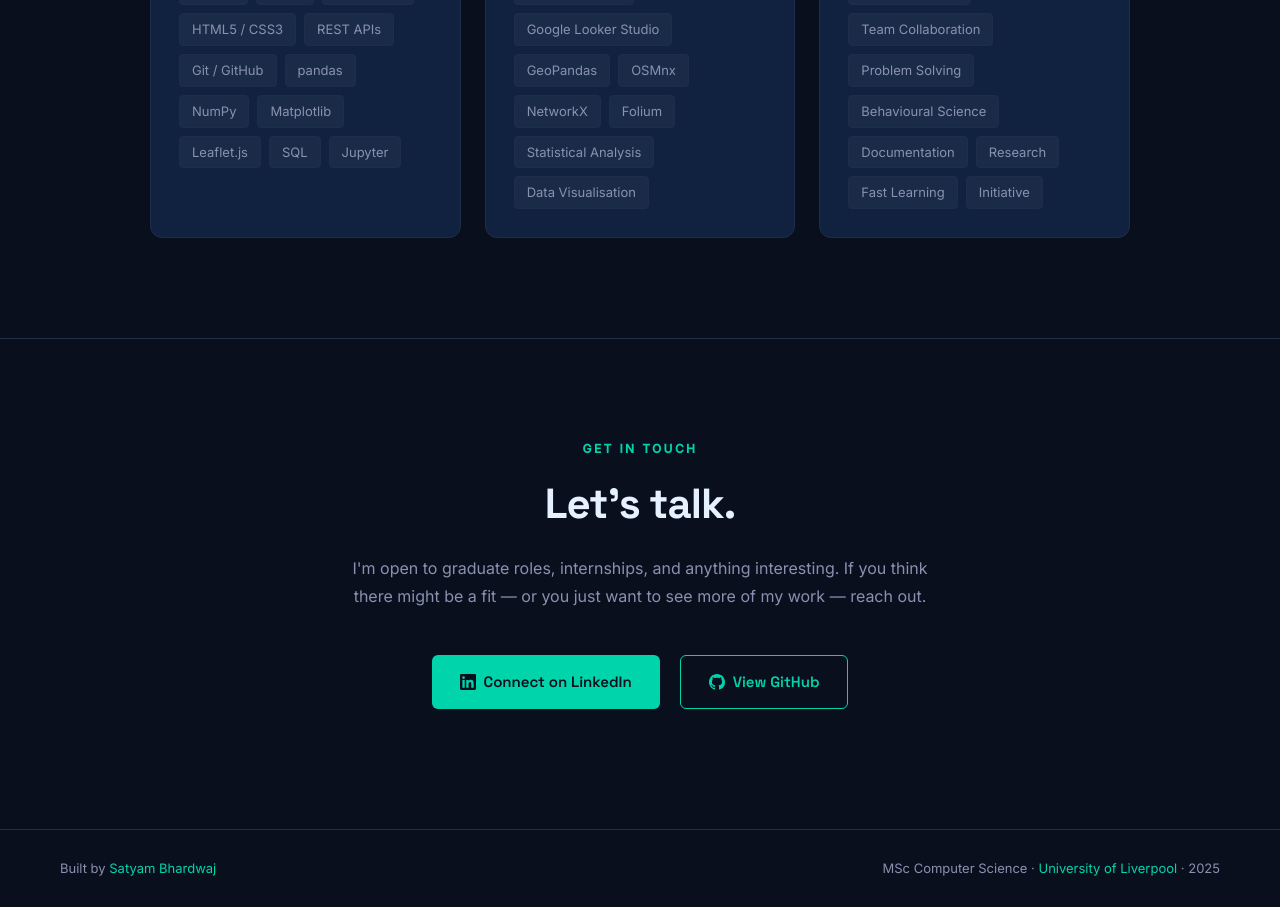
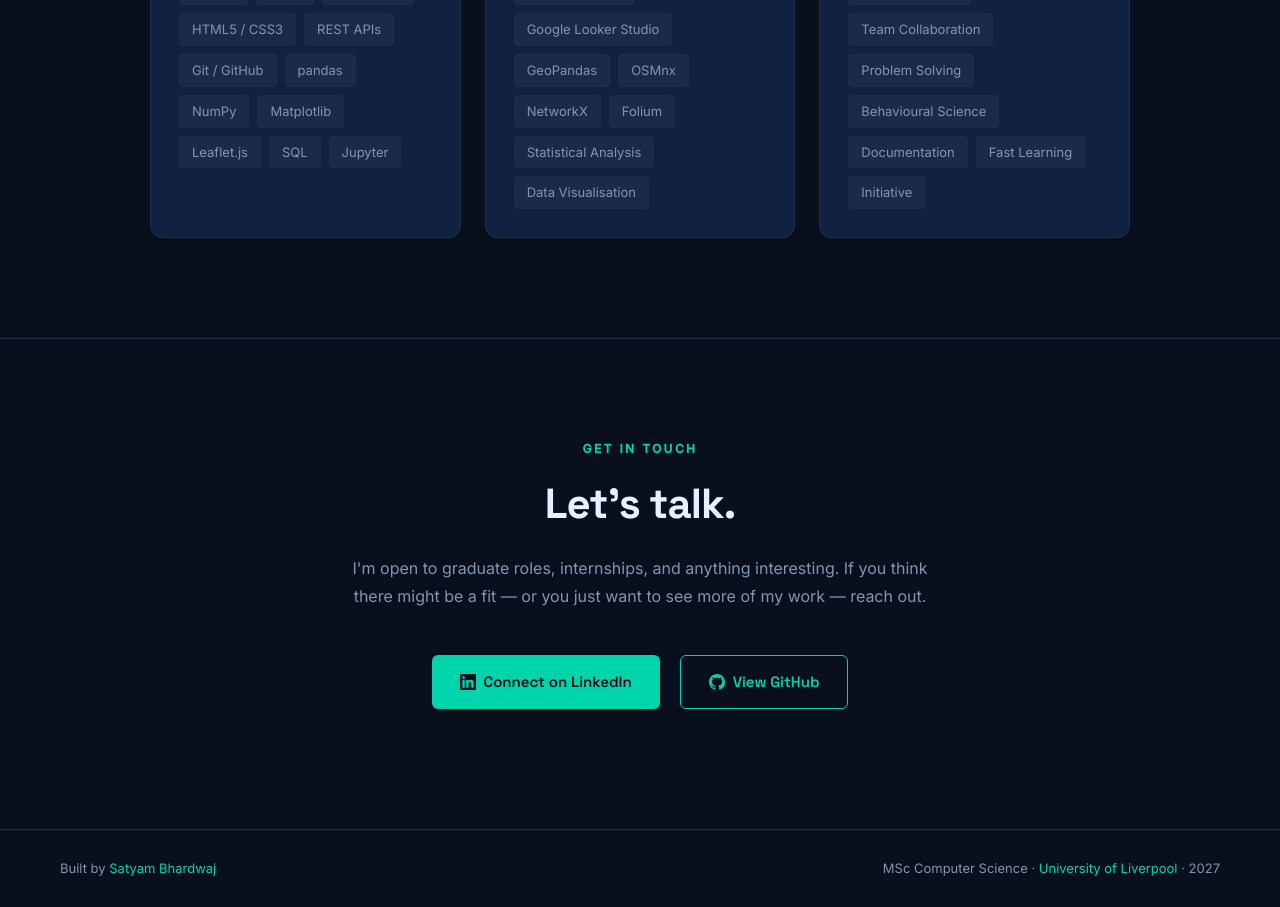
Before and after one commit to Satyambhardwaj19/Satyambhardwaj19.github.io, a plain HTML site: page index.html in a window 1280 px wide. Shown: the part 3620-4527 px from the top of the page. Drawn offline with Linux system fonts and the light colour scheme.

Commit message:
Update footer graduation year to 2027

```diff
--- a/index.html
+++ b/index.html
@@ -793,7 +793,6 @@
           <span class="skill-tag">Problem Solving</span>
           <span class="skill-tag">Behavioural Science</span>
           <span class="skill-tag">Documentation</span>
-          <span class="skill-tag">Research</span>
           <span class="skill-tag">Fast Learning</span>
           <span class="skill-tag">Initiative</span>
         </div>
@@ -825,7 +824,7 @@
   <!-- FOOTER -->
   <footer>
     <p>Built by <span>Satyam Bhardwaj</span></p>
-    <p>MSc Computer Science · <span>University of Liverpool</span> · 2025</p>
+    <p>MSc Computer Science · <span>University of Liverpool</span> · 2027</p>
   </footer>
 
   <!-- RADAR ANIMATION + SCROLL -->
```
